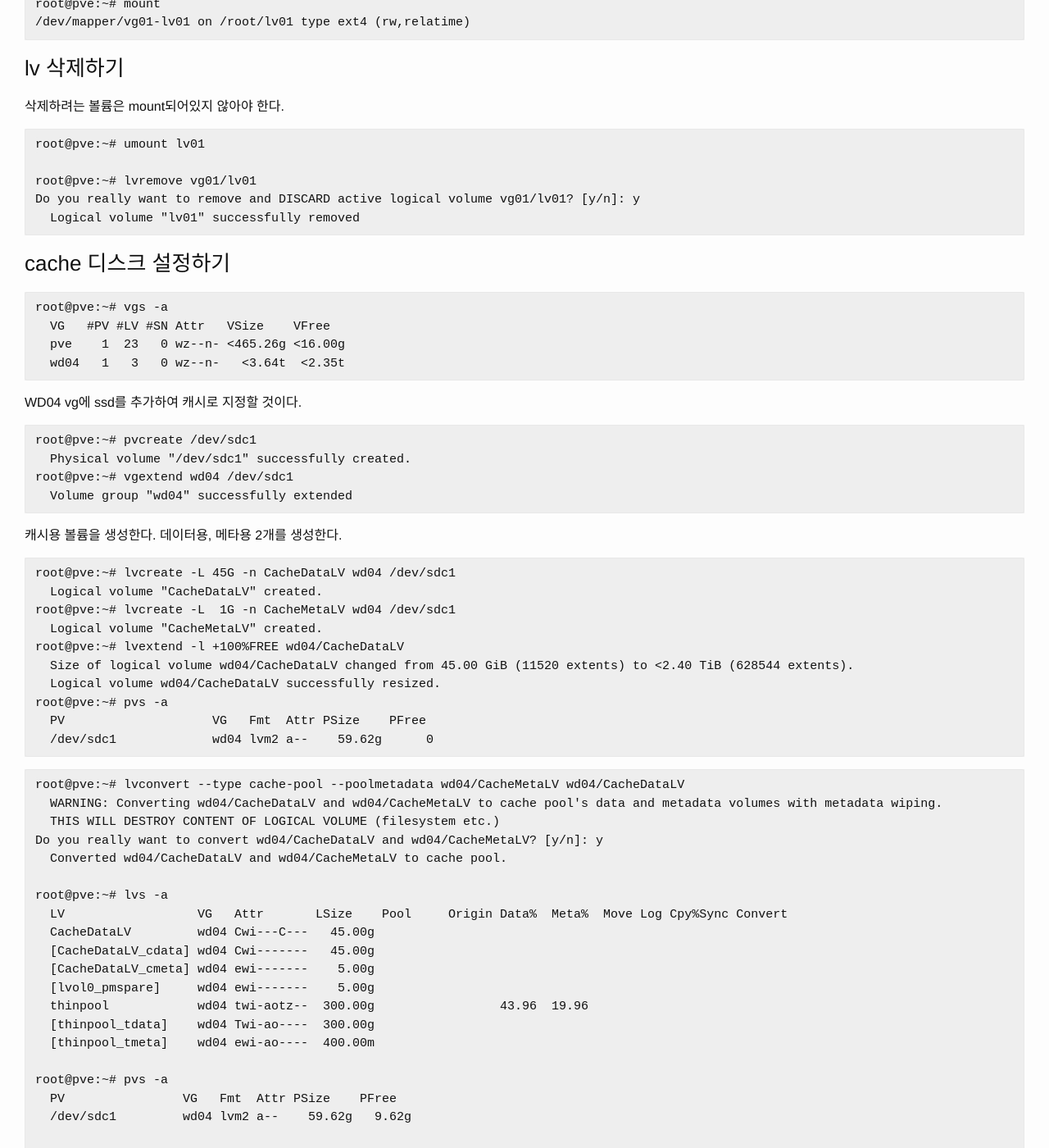
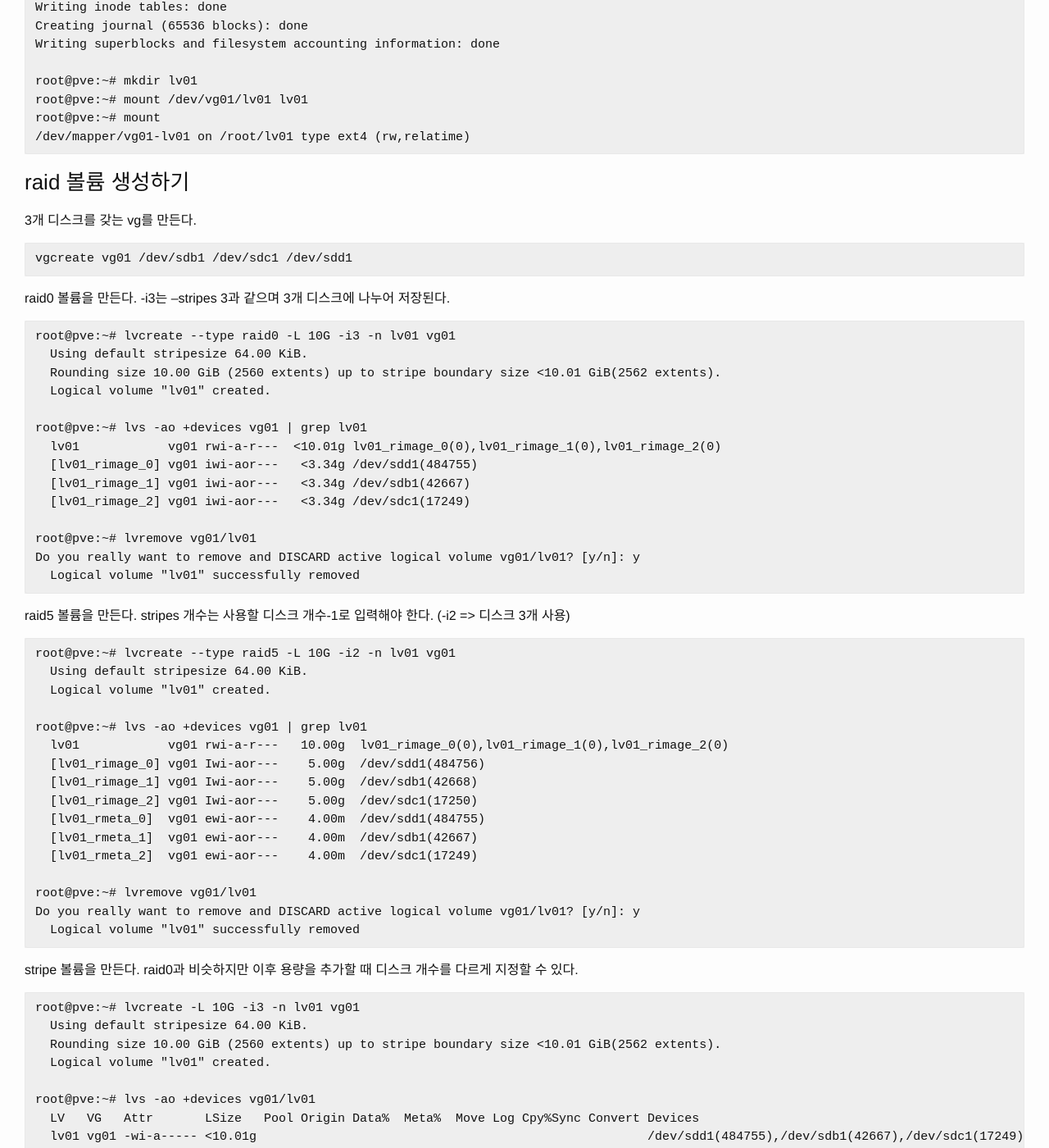
Before and after one commit to syspro86/syspro86.github.io, a Jekyll site: the page built from _posts/2020-12-06-lvm.md, in a window 1280 px wide and 1400 px high, scrolled down 1998 px. Shown: the whole window at 82% size. Built offline with Jekyll 4.4.1, drawn with Linux system fonts in a browser that asks for light colours; comment, search, counter and statistics services are not loaded; some of the changed text lies outside the part shown.

Commit message:
raid 볼륨 내용 추가

````diff
--- a/_posts/2020-12-06-lvm.md
+++ b/_posts/2020-12-06-lvm.md
@@ -67,6 +67,13 @@ root@pve:~# lvcreate -L 59G -n lv01 vg01
   Logical volume "lv01" created.
 ```
 
+파티션 생성 작업 없이 디스크에 바로 pv를 생성할 수도 있다.
+```
+root@pve:~# pvcreate /dev/sdc
+root@pve:~# vgcreate vg01 /dev/sdc
+root@pve:~# lvcreate -L 59G -n lv01 vg01
+```
+
 볼륨이 생성됐다.
 ext4 파티션으로 포맷한 후 mount한다.
 
@@ -89,6 +96,77 @@ root@pve:~# mkdir lv01
 root@pve:~# mount /dev/vg01/lv01 lv01
 root@pve:~# mount
 /dev/mapper/vg01-lv01 on /root/lv01 type ext4 (rw,relatime)
+```
+
+### raid 볼륨 생성하기
+
+3개 디스크를 갖는 vg를 만든다.
+```
+vgcreate vg01 /dev/sdb1 /dev/sdc1 /dev/sdd1
+```
+
+raid0 볼륨을 만든다. -i3는 --stripes 3과 같으며 3개 디스크에 나누어 저장된다.
+```
+root@pve:~# lvcreate --type raid0 -L 10G -i3 -n lv01 vg01
+  Using default stripesize 64.00 KiB.
+  Rounding size 10.00 GiB (2560 extents) up to stripe boundary size <10.01 GiB(2562 extents).
+  Logical volume "lv01" created.
+
+root@pve:~# lvs -ao +devices vg01 | grep lv01
+  lv01            vg01 rwi-a-r---  <10.01g lv01_rimage_0(0),lv01_rimage_1(0),lv01_rimage_2(0)
+  [lv01_rimage_0] vg01 iwi-aor---   <3.34g /dev/sdd1(484755)
+  [lv01_rimage_1] vg01 iwi-aor---   <3.34g /dev/sdb1(42667)
+  [lv01_rimage_2] vg01 iwi-aor---   <3.34g /dev/sdc1(17249)
+
+root@pve:~# lvremove vg01/lv01
+Do you really want to remove and DISCARD active logical volume vg01/lv01? [y/n]: y
+  Logical volume "lv01" successfully removed
+```
+
+raid5 볼륨을 만든다. stripes 개수는 사용할 디스크 개수-1로 입력해야 한다. (-i2 => 디스크 3개 사용)
+```
+root@pve:~# lvcreate --type raid5 -L 10G -i2 -n lv01 vg01
+  Using default stripesize 64.00 KiB.
+  Logical volume "lv01" created.
+
+root@pve:~# lvs -ao +devices vg01 | grep lv01
+  lv01            vg01 rwi-a-r---   10.00g  lv01_rimage_0(0),lv01_rimage_1(0),lv01_rimage_2(0)
+  [lv01_rimage_0] vg01 Iwi-aor---    5.00g  /dev/sdd1(484756)
+  [lv01_rimage_1] vg01 Iwi-aor---    5.00g  /dev/sdb1(42668)
+  [lv01_rimage_2] vg01 Iwi-aor---    5.00g  /dev/sdc1(17250)
+  [lv01_rmeta_0]  vg01 ewi-aor---    4.00m  /dev/sdd1(484755)
+  [lv01_rmeta_1]  vg01 ewi-aor---    4.00m  /dev/sdb1(42667)
+  [lv01_rmeta_2]  vg01 ewi-aor---    4.00m  /dev/sdc1(17249)
+
+root@pve:~# lvremove vg01/lv01
+Do you really want to remove and DISCARD active logical volume vg01/lv01? [y/n]: y
+  Logical volume "lv01" successfully removed
+```
+
+stripe 볼륨을 만든다. raid0과 비슷하지만 이후 용량을 추가할 때 디스크 개수를 다르게 지정할 수 있다.
+```
+root@pve:~# lvcreate -L 10G -i3 -n lv01 vg01
+  Using default stripesize 64.00 KiB.
+  Rounding size 10.00 GiB (2560 extents) up to stripe boundary size <10.01 GiB(2562 extents).
+  Logical volume "lv01" created.
+
+root@pve:~# lvs -ao +devices vg01/lv01
+  LV   VG   Attr       LSize   Pool Origin Data%  Meta%  Move Log Cpy%Sync Convert Devices
+  lv01 vg01 -wi-a----- <10.01g                                                     /dev/sdd1(484755),/dev/sdb1(42667),/dev/sdc1(17249)
+
+root@pve:~# lvextend -L +10G -i2 vg01/lv01
+  Using stripesize of last segment 64.00 KiB
+  Size of logical volume vg01/lv01 changed from <10.01 GiB (2562 extents) to <20.01 GiB (5122 extents).
+  Logical volume vg01/lv01 successfully resized.
+
+root@pve:~# lvs -ao +devices vg01/lv01
+  LV   VG   Attr       LSize   Pool Origin Data%  Meta%  Move Log Cpy%Sync Convert Devices
+  lv01 vg01 -wi-a----- <20.01g                                                     /dev/sdd1(484755),/dev/sdb1(42667),/dev/sdc1(17249)
+  lv01 vg01 -wi-a----- <20.01g                                                     /dev/sdd1(485609),/dev/sdb1(43521)
+
+root@pve:~# lvremove vg01/lv01
+Do you really want to remove and DISCARD active logical volume vg01/lv01? [y/n]: y
+  Logical volume "lv01" successfully removed
 ```
 
 ### lv 삭제하기
````
